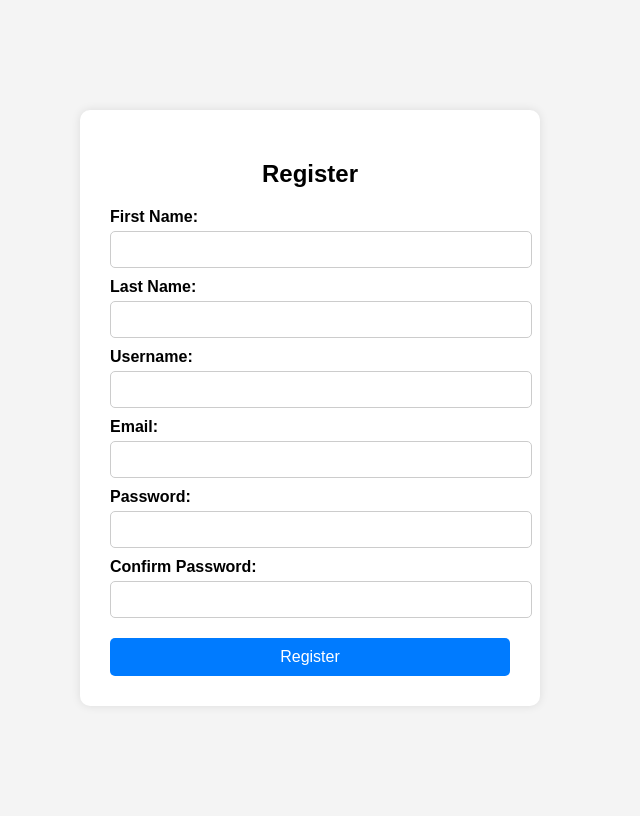
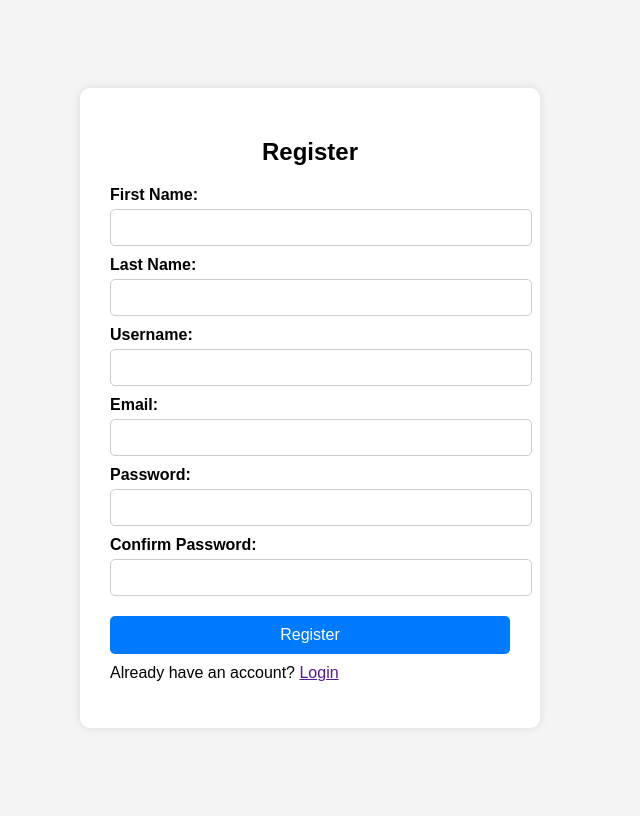
Before and after one commit to GERRY-01/Social-Media, a Django app: template templates/registration.html in a window 1280 px wide. Shown: the whole page, without its empty margins (330-970 px from the left). Run offline with Django 3.2, Linux system fonts and the light colour scheme; the template is opened without the code that fills it, so the values that code supplies are empty.

Commit message:
aded a link that directs to the login page

```diff
--- a/templates/registration.html
+++ b/templates/registration.html
@@ -92,6 +92,9 @@
         <input type="password" name="password2" id="password2" required>
 
         <button type="submit">Register</button>
+         <p style="margin-top: 10px;">Already have an account?
+        <a href="">Login</a>
+    </p>
     </form>
 </div>
 
```
